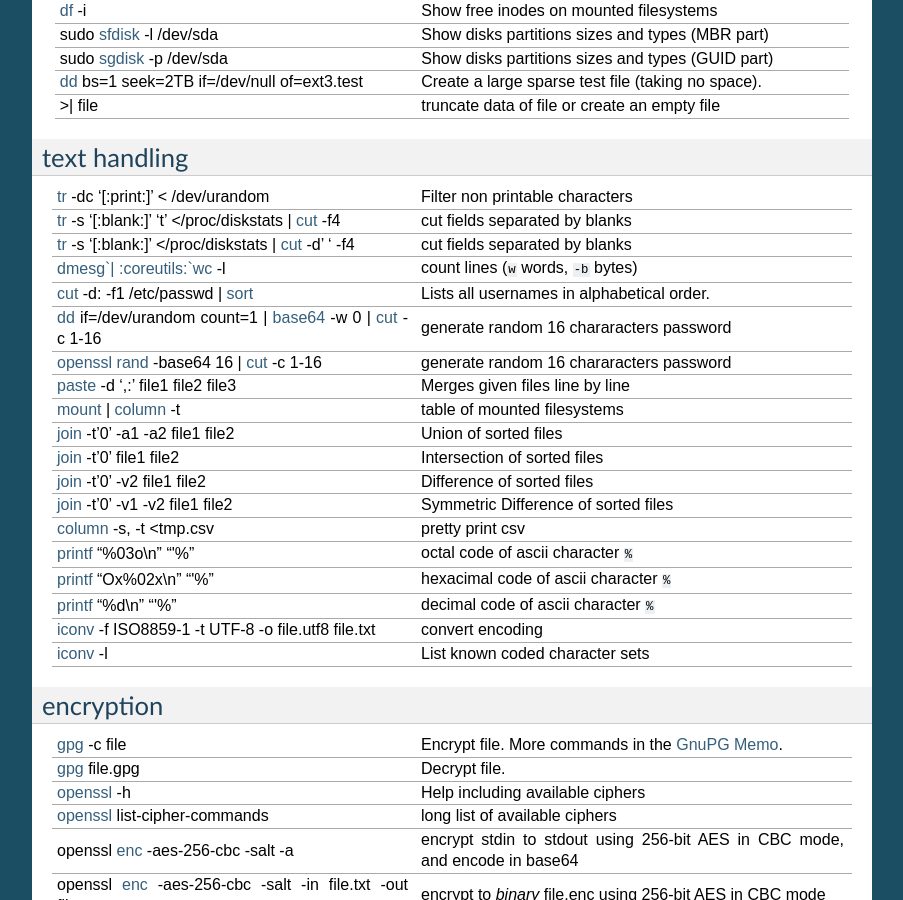
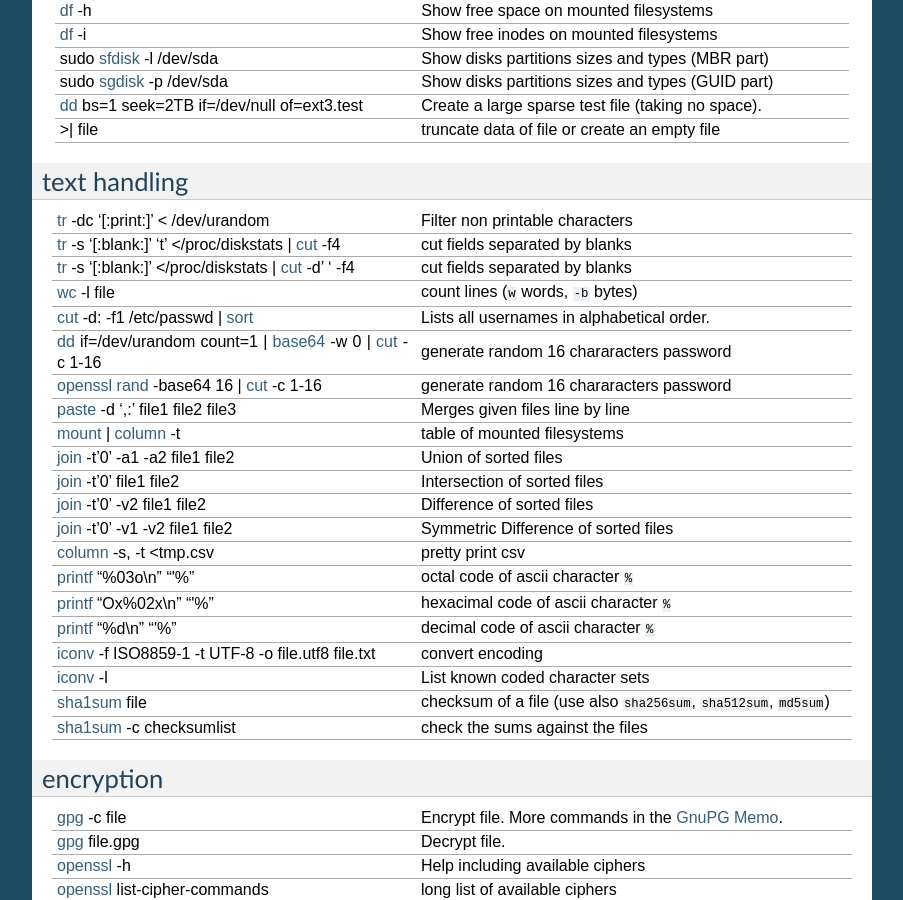
Before and after one commit to marczz/unix_memo, a Sphinx documentation site: the page built from source/commands.rst, in a window 1280 px wide and 900 px high, scrolled down 1340 px. Shown: the whole window, without its empty margins (198-1101 px from the left). Built offline with Sphinx 7.4.7, drawn with Linux system fonts in a browser that asks for light colours; the version number could not be read and is left out; some of the changed text lies outside the part shown.

Commit message:
source/commands.rst:added commands
-   added shred, sha1sum
-   simplified wc

```diff
--- a/source/commands.rst
+++ b/source/commands.rst
@@ -31,6 +31,7 @@
    :man:`rename <rename.ul>` .jpeg .jpg \*.jpeg%Mass rename with util-linux rename command
    `find`_ ./ -type f -print | `xargs`_ :coreutils:`chmod` 640%Change permissions to 640 for all files in subtree.
    `find`_ ./ -type d -print | `xargs`_ :coreutils:`chmod` 751%Change permissions to 751 for all sub-directories.
+   :man:`shred` -u private.txt%delete a file from disk after securely erasing the content.
 
 dir navigation
 --------------
@@ -95,7 +96,7 @@
    :coreutils:`tr` -dc '[:print:]' < /dev/urandom§Filter non printable characters
    :coreutils:`tr` -s '[:blank:]' '\t' </proc/diskstats | :coreutils:`cut` -f4§cut fields separated by blanks
    :coreutils:`tr` -s '[:blank:]' </proc/diskstats | :coreutils:`cut` -d' ' -f4§cut fields separated by blanks
-   :man:`dmesg`| :coreutils:`wc` -l§count lines (``w`` words, ``-b`` bytes)
+   :coreutils:`wc` -l file§count lines (``w`` words, ``-b`` bytes)
    :coreutils:`cut` -d: -f1 /etc/passwd | :coreutils:`sort`§Lists all usernames in alphabetical order.
    :coreutils:`dd` if=/dev/urandom count=1 | :coreutils:`base64` -w 0 | :coreutils:`cut` -c 1-16§generate random 16 chararacters password
    :man:`openssl` :man:`rand` -base64 16 | :coreutils:`cut` -c 1-16§generate random 16 chararacters password
@@ -111,6 +112,8 @@
    :coreutils:`printf` "%d\\n" "\'%"§decimal code of ascii character ``%``
    :man:`iconv` -f ISO8859-1 -t UTF-8 -o file.utf8 file.txt§convert encoding
    :man:`iconv` -l§List known coded character sets
+   :coreutils:`sha1sum` file§checksum of a file (use also ``sha256sum``,  ``sha512sum``,  ``md5sum``)
+   :coreutils:`sha1sum` -c checksumlist§check the sums against the files
 
 encryption
 ----------
```
